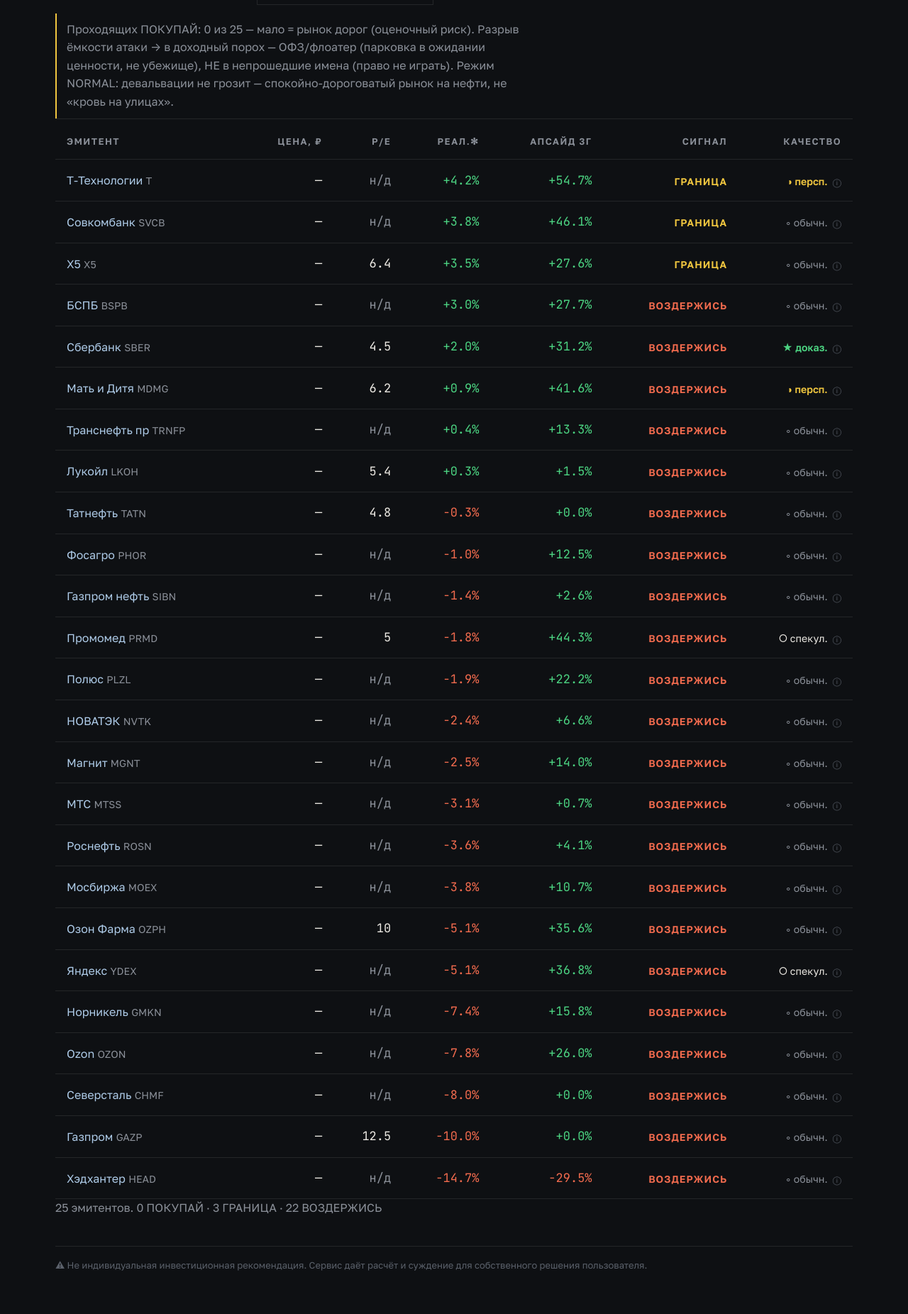
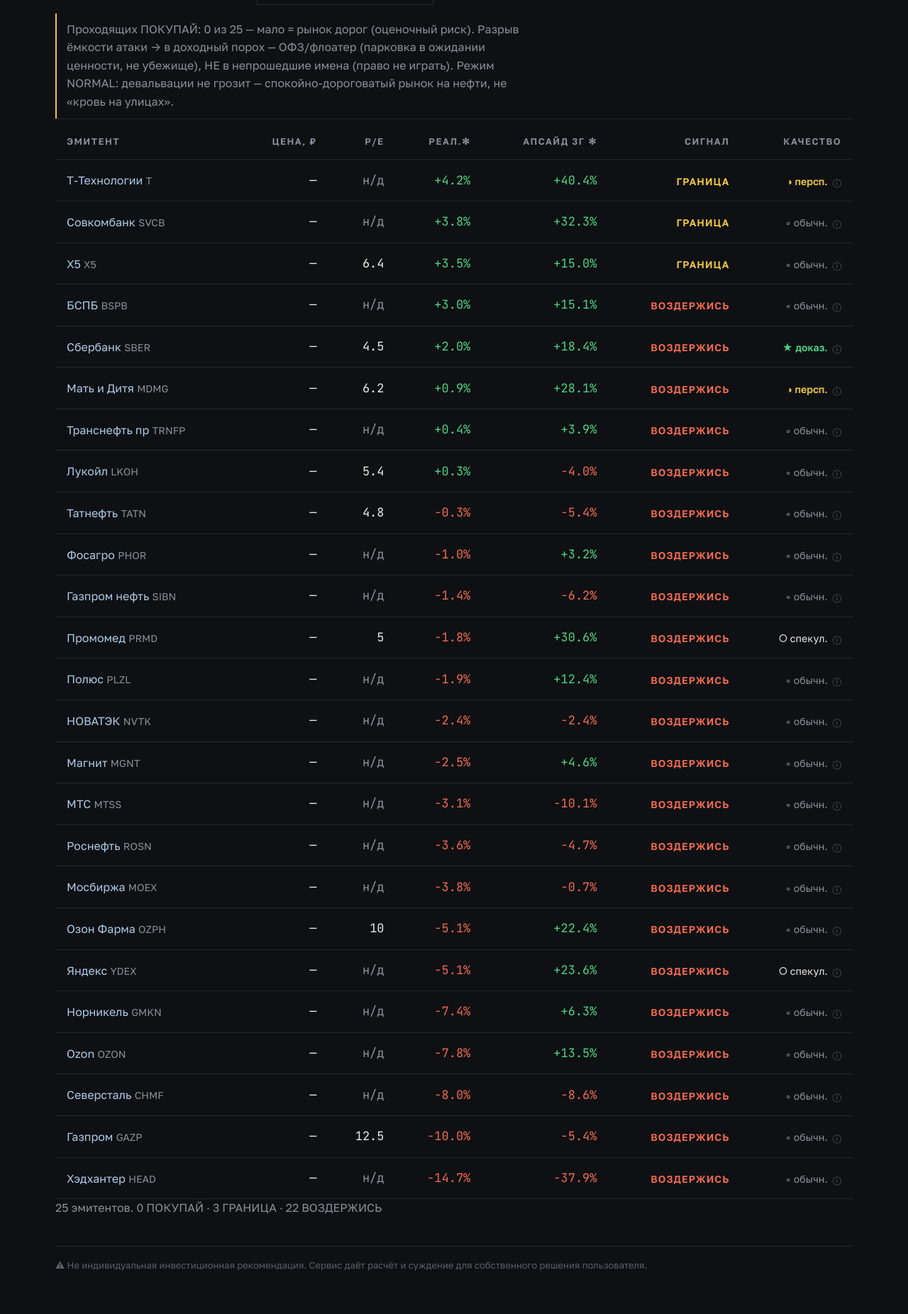
Before and after one commit to AlexDogaev/stock-valuation, a FastAPI app: page / in a window 1280 px wide. Shown: the part 301-2153 px from the top of the page at 71% size. Run offline with FastAPI, Linux system fonts and the light colour scheme; data comes from the database, SQL or seed files in the repository; data that the repository does not hold is empty.

Commit message:
feat(screener): АПСАЙД тоже шок-скорректирован (драг просадки из ценового CAGR) — консистентно с РЕАЛ
Саша: чинить — апсайд был базовым (как повезёт), а РЕАЛ уже с шоком. Теперь price_cagr = базовый −
equity_shock_drag (тот же валютный масштаб глубины): драг просадки = обвал котировки. price_upside +
price_target — с учётом шока; price_upside_base/price_cagr_base сохранены. Заголовок «Апсайд Hг ✻» +
тултип «база за Hг» на скринере и в карточке. Пример: Т +107%→+78%, Сбер +57%→~+36%. 154 pytest.

```diff
--- a/app/core/engine.py
+++ b/app/core/engine.py
@@ -282,14 +282,16 @@
     _eq_drag = outlook.equity_shock_drag(n) * _DD_SCALE.get(currency_profile, 0.8)
     eff_real = eff_real_base - _eq_drag                    # показываемая «РЕАЛ.» — с учётом шок-просадки
 
-    price_cagr = (1.0 + fr.g_final) * fr.compression - 1.0  # ценовой CAGR (без дивов)
+    price_cagr_base = (1.0 + fr.g_final) * fr.compression - 1.0  # ценовой CAGR (без дивов, без шока)
+    price_cagr = price_cagr_base - _eq_drag                      # С УЧ. ШОКА (драг просадки — это и есть обвал котировки)
     price_target = r["price"] * (1.0 + price_cagr) ** n if r["price"] else None
     forecast = {
         "years": n,
         "price_cagr": price_cagr,
         "price_now": r["price"],
         "price_target": round(price_target, 2) if price_target else None,
-        "price_upside": (1.0 + price_cagr) ** n - 1.0,            # рост котировки
+        "price_upside": (1.0 + price_cagr) ** n - 1.0,            # рост котировки, С УЧ. ШОКА
+        "price_upside_base": (1.0 + price_cagr_base) ** n - 1.0,  # без шок-просадки (база)
         "total_return": (1.0 + fr.full_nominal) ** n - 1.0,       # с дивидендами (валовое)
         "real_return": (1.0 + eff_real) ** n - 1.0,               # над инфляцией, посленалогово, С УЧ. ШОКА
         "real_return_base": (1.0 + eff_real_base) ** n - 1.0,     # без шок-просадки (база)
--- a/app/web/templates/dashboard.html
+++ b/app/web/templates/dashboard.html
@@ -110,7 +110,7 @@
       <td class="num col-extra">${pct(x.calc.full_nominal)}</td>
       <td class="num"${x.real_return_base != null ? ` title="база (без шока) ${(x.real_return_base * 100).toFixed(1)}% − драг шок-просадки ${((x.shock_drag || 0) * 100).toFixed(1)}пп"` : ""}>${pctSigned(x.real_return)}</td>
       <td class="num col-extra">${x.forecast.price_target !== null ? Math.round(x.forecast.price_target).toLocaleString("ru") : "—"}</td>
-      <td class="num">${pctSigned(x.forecast.price_upside)}</td>
+      <td class="num"${x.forecast.price_upside_base != null ? ` title="база (без шока) ${(x.forecast.price_upside_base * 100).toFixed(0)}% за ${x.forecast.years}г; вычтен драг шок-просадки"` : ""}>${pctSigned(x.forecast.price_upside)}</td>
       <td class="num col-extra">${num(x.structural.multiplier, 2)}</td>
       <td>${sigBadge(x.signal)}</td>
       <td class="qual-cell" data-secid="${x.secid}" title="Показать обоснование Опуса"><small>${x.quality_marker==='PROVEN_QUALITY'?'<b style="color:var(--buy)">★ доказ.</b>':(x.quality_marker==='PROSPECTIVE_QUALITY'?'<b style="color:var(--edge)">◑ персп.</b>':(x.quality_marker==='PROSPECTIVE_NO_QUALITY'?'○ спекул.':'<span class="muted">◦ обычн.</span>'))}</small><span class="ic">ⓘ</span></td>`;
@@ -178,7 +178,7 @@
   const thT = document.querySelector('th[data-k="target"]');
   const thU = document.querySelector('th[data-k="upside"]');
   if (thT) thT.textContent = `Цель ${yrs}г, ₽`;
-  if (thU) thU.textContent = `Апсайд ${yrs}г`;
+  if (thU) { thU.textContent = `Апсайд ${yrs}г ✻`; thU.title = "Рост котировки (без дивидендов) С УЧЁТОМ шок-просадки (драг вычтен из ценового CAGR). Наведи на ячейку — база без шока."; }
   document.getElementById("meta").textContent =
     `${d.count} эмитентов. ${DATA.filter(x=>x.signal==="ПОКУПАЙ").length} ПОКУПАЙ · ` +
     `${DATA.filter(x=>x.signal==="ГРАНИЦА").length} ГРАНИЦА · ` +
--- a/app/web/templates/issuer.html
+++ b/app/web/templates/issuer.html
@@ -187,7 +187,7 @@
       <div class="vmetric"><span class="vm-k">Цена</span><span class="vm-v">${priceStr}</span></div>
       <div class="vmetric"><span class="vm-k">P / E</span><span class="vm-v">${m.pe!==null?m.pe:(m.loss?"убыток":"н/д")}</span></div>
       <div class="vmetric" title="${x.real_return_base!=null?`с учётом шок-просадки: база ${(x.real_return_base*100).toFixed(1)}% − драг ${((x.shock_drag||0)*100).toFixed(1)}пп`:''}"><span class="vm-k">Реальная · год ✻</span><span class="vm-v">${pctSigned(x.real_return)}</span></div>
-      <div class="vmetric"><span class="vm-k">Апсайд · ${f.years} г</span><span class="vm-v">${pctSigned(f.price_upside)}</span></div>
+      <div class="vmetric" title="${f.price_upside_base!=null?`с учётом шок-просадки (база без шока ${(f.price_upside_base*100).toFixed(0)}%)`:''}"><span class="vm-k">Апсайд · ${f.years} г ✻</span><span class="vm-v">${pctSigned(f.price_upside)}</span></div>
     </section>
     <section class="vrationale">
       <span class="vm-k">Обоснование оценки · Opus</span>
```
